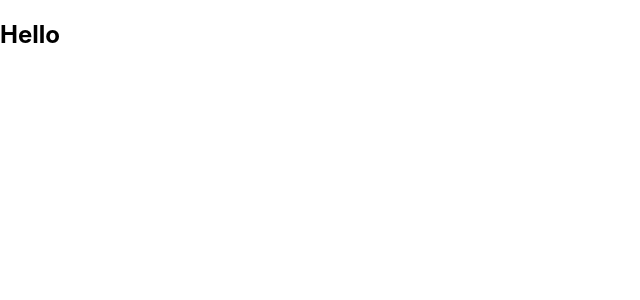
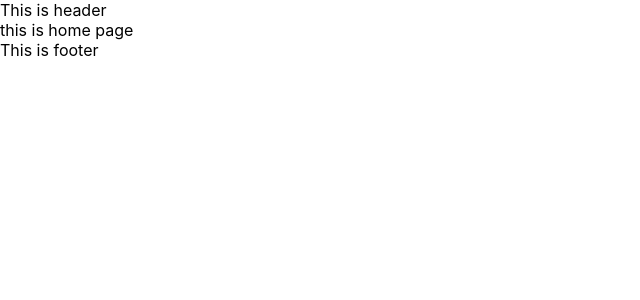
Before and after one commit to 9Abdurrahman2020/Volunteer-Network, a React (Create React App) app: page / in a window 1280 px wide. Shown: the top 300 px of the page, without its empty margins (0-640 px from the left). Built offline with nearby package versions, Linux system fonts and the light colour scheme.

Commit message:
create basic components structure

```diff
--- a/src/App.js
+++ b/src/App.js
@@ -1,9 +1,10 @@
 import React from 'react';
+import Home from './Pages/Home/Home/Home';
 
 function App() {
   return (
     <div>
-      <h2>Hello</h2>
+      <Home/>
     </div>
   );
 }
--- /dev/null
+++ b/src/Pages/Home/Home/Home.js
@@ -0,0 +1,15 @@
+import React from 'react';
+import Footer from '../../Shared/Footer/Footer';
+import Header from '../../Shared/Header/Header';
+
+const Home = () => {
+    return (
+        <div>
+            <Header/>
+            this is home page
+            <Footer/>
+        </div>
+    );
+};
+
+export default Home;
--- /dev/null
+++ b/src/Pages/Shared/Footer/Footer.js
@@ -0,0 +1,11 @@
+import React from 'react';
+
+const Footer = () => {
+    return (
+        <div>
+            This is footer
+        </div>
+    );
+};
+
+export default Footer;
--- /dev/null
+++ b/src/Pages/Shared/Header/Header.js
@@ -0,0 +1,11 @@
+import React from 'react';
+
+const Header = () => {
+    return (
+        <div>
+            This is header
+        </div>
+    );
+};
+
+export default Header;
```
Also changed, not shown: src/Pages/Contact/Contact.js (added, +11 -0 lines), src/Pages/Login/Login.js (added, +11 -0 lines), src/Pages/Registration/Registration.js (added, +11 -0 lines).
